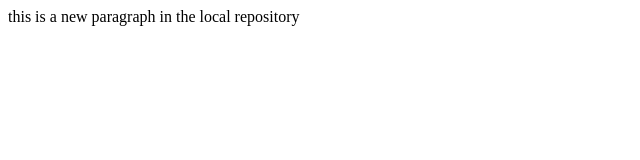
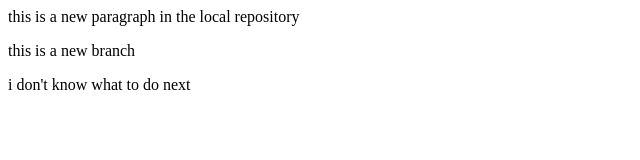
Before and after one commit to Madmax-011/localrepo, a plain HTML site: page localRepo/index.html in a window 1280 px wide. Shown: the whole page, without its empty margins (0-640 px from the left). Drawn offline with Linux system fonts and the light colour scheme.

Commit message:
Add a new features

```diff
--- a/localRepo/index.html
+++ b/localRepo/index.html
@@ -1 +1,3 @@
 <p>this is a new paragraph in the local repository</p>
+<p>this is a new branch</p>
+<p>i don't know what to do next</p>
```
